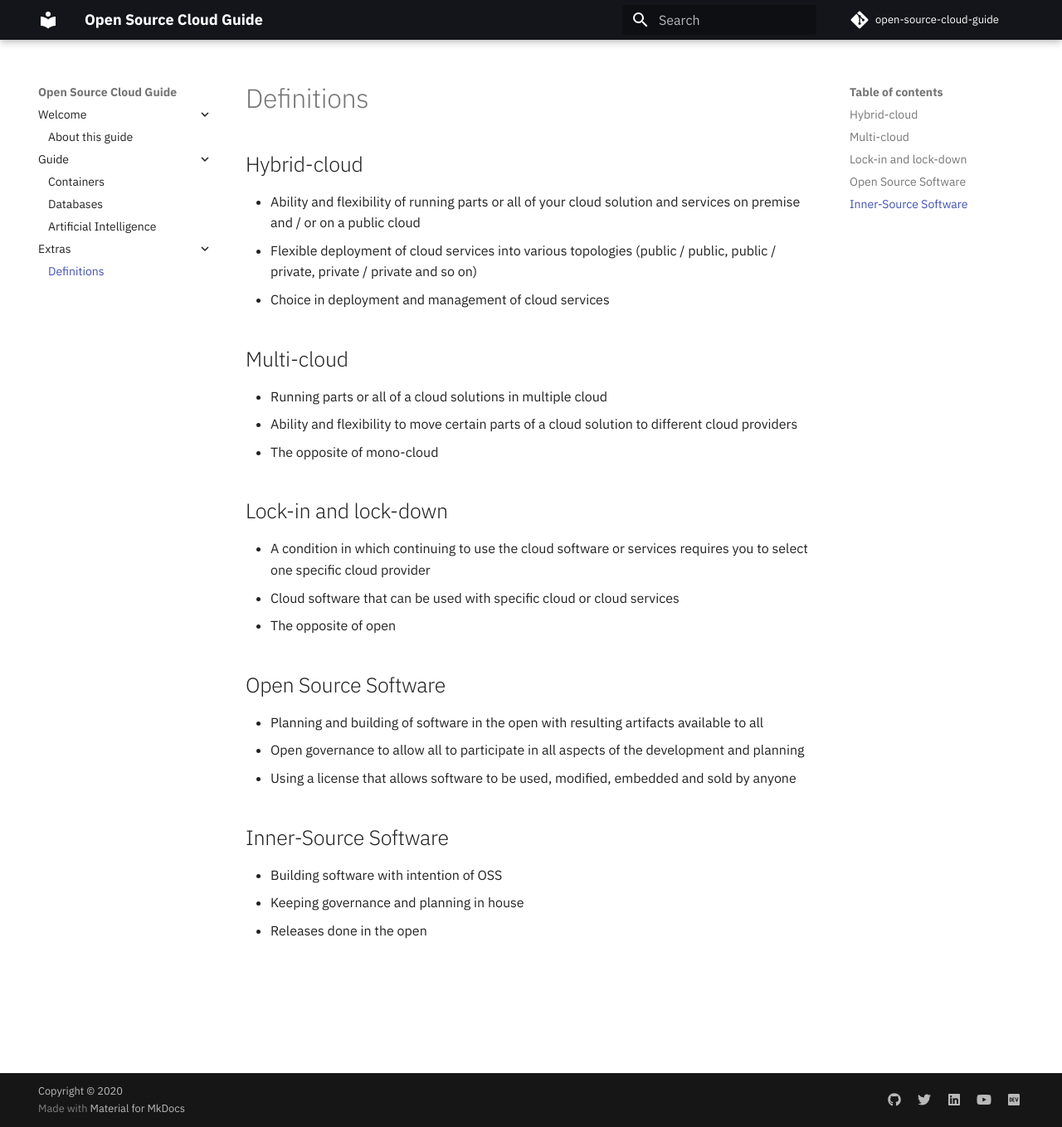
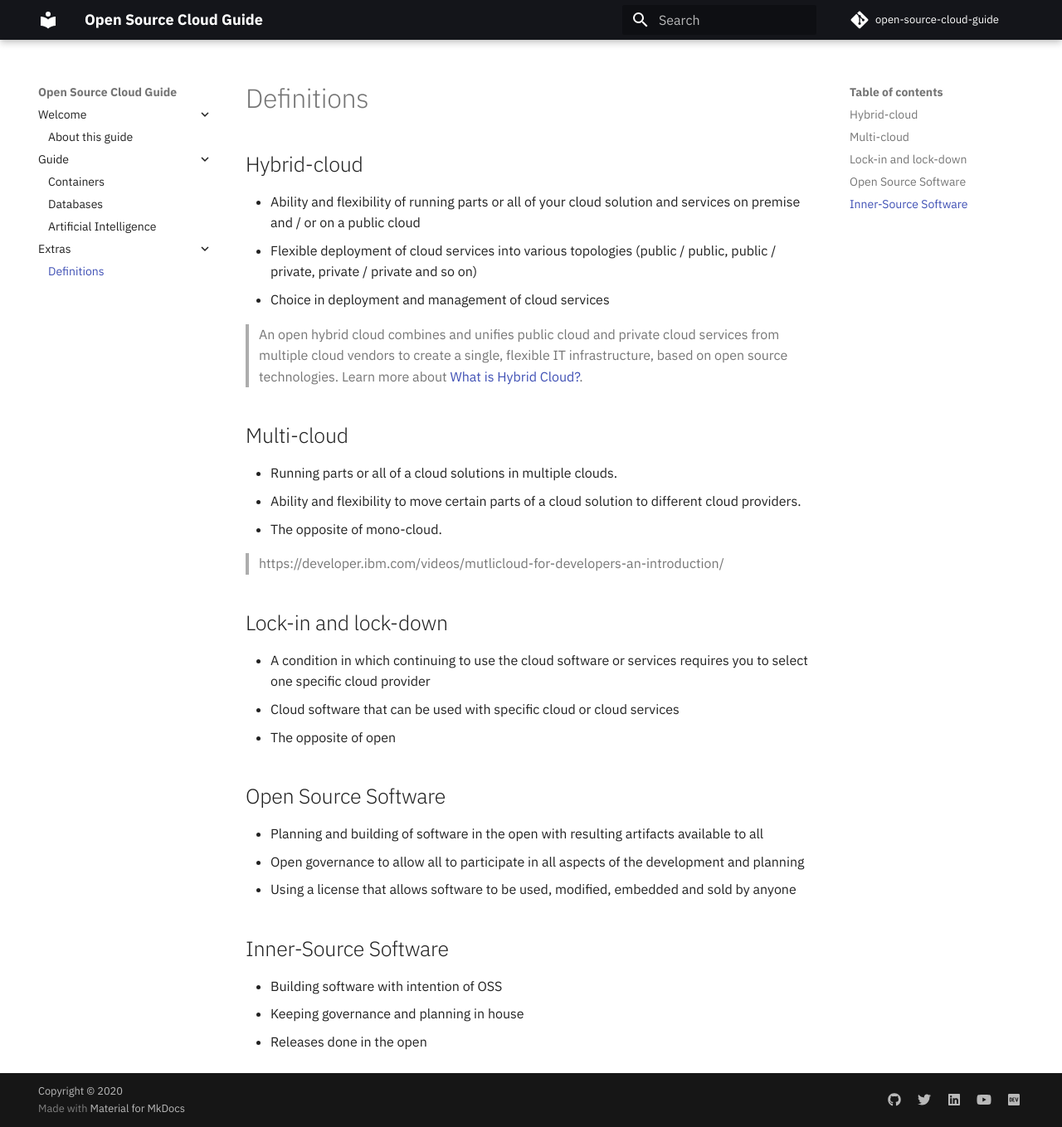
Before and after one commit to stevemar/open-source-cloud-guide, an MkDocs documentation site: the page built from docs/DEFINITIONS.md, in a window 1280 px wide and 1359 px high. Shown: the whole window at 83% size. Built offline with MkDocs 1.6.1 and Material for MkDocs 9.7.7, drawn with Linux system fonts in a browser that asks for light colours; comment, search, counter and statistics services are not loaded.

Commit message:
Update DEFINITIONS.md

```diff
--- a/docs/DEFINITIONS.md
+++ b/docs/DEFINITIONS.md
@@ -6,11 +6,15 @@
 * Flexible deployment of cloud services into various topologies (public / public, public / private, private / private and so on)
 * Choice in deployment and management of cloud services
 
+> An open hybrid cloud combines and unifies public cloud and private cloud services from multiple cloud vendors to create a single, flexible IT infrastructure, based on open source technologies. Learn more about [What is Hybrid Cloud?](https://www.ibm.com/cloud/learn/hybrid-cloud).
+
 ## Multi-cloud
 
-* Running parts or all of a cloud solutions in multiple cloud
-* Ability and flexibility to move certain parts of a cloud solution to different cloud providers
-* The opposite of mono-cloud
+* Running parts or all of a cloud solutions in multiple clouds.
+* Ability and flexibility to move certain parts of a cloud solution to different cloud providers.
+* The opposite of mono-cloud.
+
+> https://developer.ibm.com/videos/mutlicloud-for-developers-an-introduction/
 
 ## Lock-in and lock-down
 
```
